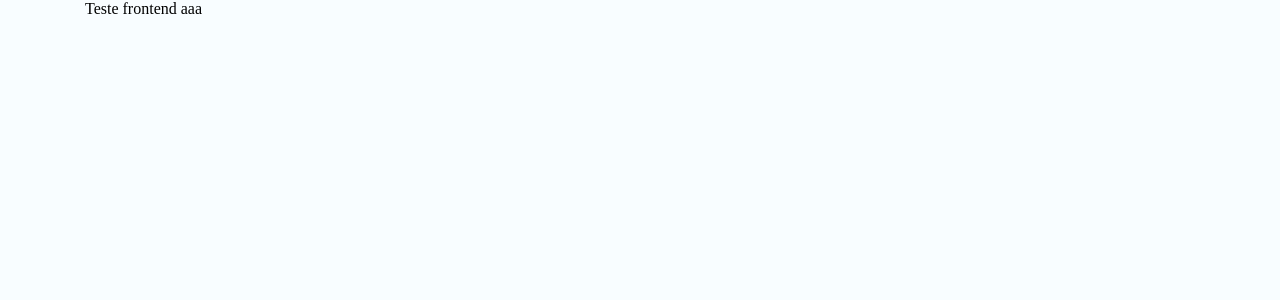
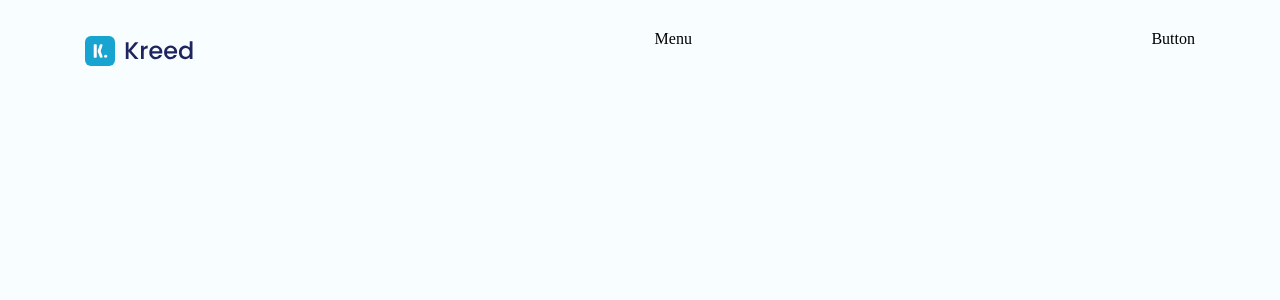
Before and after one commit to ThainazZ/landingpage5, a React (Vite) app: page / in a window 1280 px wide. Shown: the top 300 px of the page. Built offline with nearby package versions, Linux system fonts and the light colour scheme.

Commit message:
building the header

```diff
--- /dev/null
+++ b/src/atoms/Button/index.tsx
@@ -0,0 +1,5 @@
+const Button = () => {
+    return <div>Button</div>;
+}
+
+export default Button;
--- /dev/null
+++ b/src/molecules/Logo/index.tsx
@@ -0,0 +1,9 @@
+import LogoSite from '../../../public/Logo (1).svg';
+
+const Logo = () => {
+    return (
+            <img src={LogoSite} alt='Logo do site'></img>
+    );
+};
+
+export default Logo;
--- /dev/null
+++ b/src/organisms/Header/index.tsx
@@ -0,0 +1,16 @@
+import * as S from './styles';
+import Logo from '../../molecules/Logo';
+import Menu from '../Menu';
+import Button from '../../atoms/Button';
+
+const Header = () => {
+    return (
+    <S.Box>
+        <Logo />
+        <Menu />
+        <Button />
+    </S.Box>
+    );
+};
+
+export default Header;
--- /dev/null
+++ b/src/organisms/Header/styles.ts
@@ -0,0 +1,16 @@
+import styled from "styled-components";
+
+export const Box = styled.header`
+    margin-top: 30px;
+    height: 42px;
+    display: flex;
+    flex-direction: row;
+    justify-content: space-between;
+
+    > img {
+        width: 110px;
+        height: auto;
+
+    }
+
+`;
--- /dev/null
+++ b/src/organisms/Menu/index.tsx
@@ -0,0 +1,5 @@
+const Menu = () => {
+    return <div>Menu</div>;
+};
+
+export default Menu;
--- a/src/templates/Frontend/index.tsx
+++ b/src/templates/Frontend/index.tsx
@@ -1,5 +1,6 @@
-import * as S from '../styles'
+import * as S from '../styles';
 
+import Header from '../../organisms/Header';
 
 
 
@@ -9,7 +10,10 @@ type FrontendProps = {
 
 
 const Frontend = ({ children }: FrontendProps) => {
-    return <S.Container>Teste frontend {children}</S.Container>;
+    return <S.Container>
+        <Header>aaaa</Header>
+
+    </S.Container>;
 };
 
 export default Frontend;
--- a/src/templates/styles.ts
+++ b/src/templates/styles.ts
@@ -5,6 +5,4 @@ export const Container = styled.main `
     max-width: 1110px;
     margin: auto;
 
-
-
 `;
```
Also changed, not shown: public/Logo (1).svg (added).
